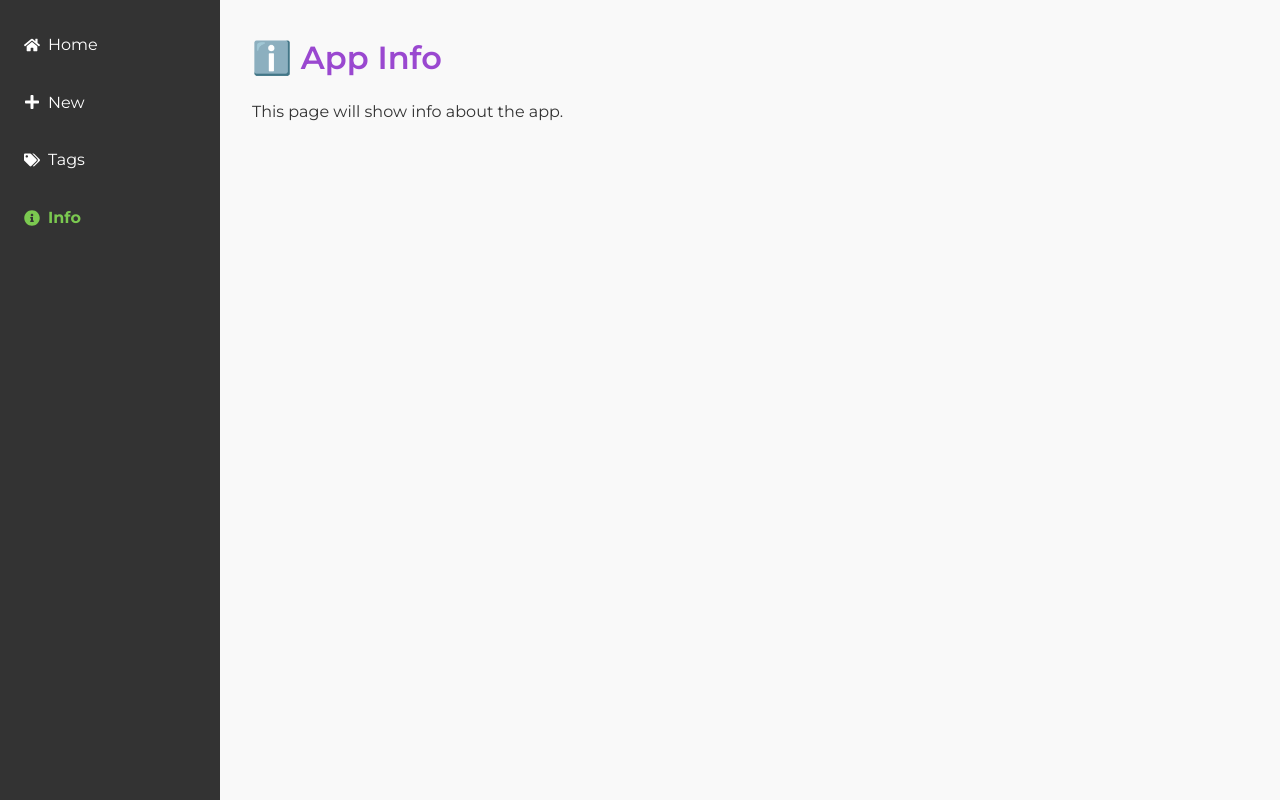
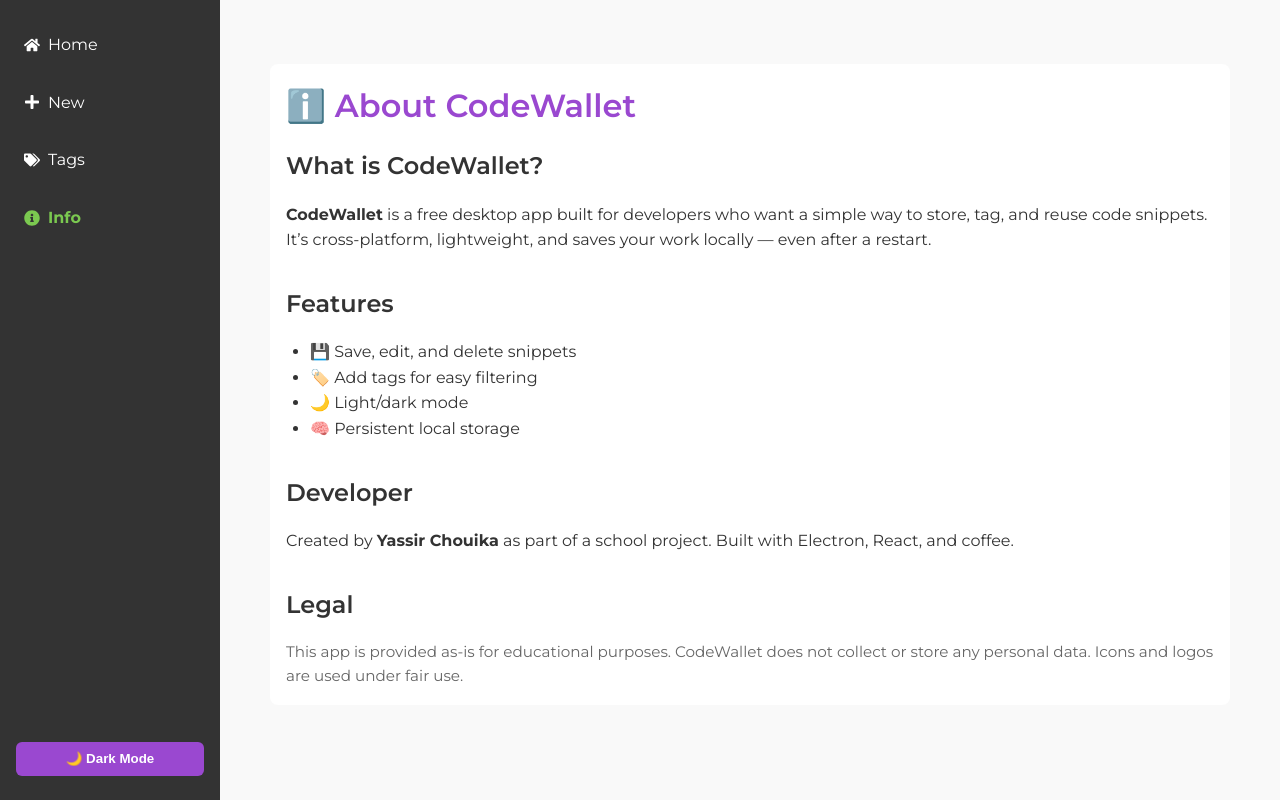
Before and after one commit to yassir-chouika/CodeWallet, a React (Vite) app in the folder src/renderer/: page /info in a window 1280 px wide. Built offline with nearby package versions, Linux system fonts and the light colour scheme.

Commit message:
Final project polish
- Added full dark mode support across all pages
- Fixed snippet card and layout color issues
- Polished Tags page styles
- Finalized README with setup, build, and structure
- Ensured data persistence with electron-store

```diff
--- a/src/renderer/src/assets/SnippetCard.css
+++ b/src/renderer/src/assets/SnippetCard.css
@@ -5,6 +5,14 @@
   padding: 16px;
   margin-bottom: 16px;
   font-family: 'Montserrat', sans-serif;
+  color: #333333;
+}
+
+/* Dark mode override */
+.dark .snippet-card {
+  background-color: #2b2b2b;
+  border-color: #7c61a6;
+  color: #f5f5f5;
 }
 
 .snippet-header {
@@ -19,8 +27,12 @@
   color: #333333;
   font-size: 1.3rem;
   transition: transform 0.3s ease;
+}
 
+.dark .snippet-header h3 {
+  color: #f5f5f5;
 }
+
 .snippet-header h3:hover {
   color: #9a48d0;
   transform: scale(1.08);
@@ -50,6 +62,11 @@
   overflow-x: auto;
 }
 
+.dark .snippet-code {
+  background-color: #1e1e1e;
+  color: #f5f5f5;
+}
+
 .snippet-tags {
   margin-top: 10px;
 }
--- a/src/renderer/src/assets/main.css
+++ b/src/renderer/src/assets/main.css
@@ -31,6 +31,16 @@
   --color-border: #ddd;
 }
 
+:root.dark {
+  --color-bg: #1e1e1e;
+  --color-text: #f5f5f5;
+  --color-primary: #b288c0;
+  --color-accent: #9a48d0;
+  --color-success: #7bc950;
+  --color-muted: #2b2b2b;
+  --color-border: #555;
+}
+
 * {
   box-sizing: border-box;
   margin: 0;
@@ -61,6 +71,9 @@
   max-width: 960px;
   margin: 2rem auto;
   padding: 1rem;
+  background-color: var(--color-bg); /* 👈 add this */
+  color: var(--color-text); /* 👈 add this */
+  border-radius: 8px; /* optional, looks better */
 }
 
 /* Buttons */
@@ -114,6 +127,7 @@
   padding: 1rem;
   margin-bottom: 1rem;
   box-shadow: 0 2px 4px rgba(0, 0, 0, 0.05);
+  color: var(--color-text);
 }
 
 /* Tags */
@@ -210,7 +224,7 @@
 
 .sidebar {
   width: 220px;
-  background-color: var(--color-text);
+  background-color: #333 !important; /* 👈 stays black */
   color: white;
   display: flex;
   flex-direction: column;
@@ -245,6 +259,10 @@
   overflow-y: auto;
 }
 
+.dark .main-content {
+  background-color: #2b2b2b;
+}
+
 /* === Snippet Form Styling === */
 .snippet-form {
   display: flex;
--- a/src/renderer/src/components/Sidebar.jsx
+++ b/src/renderer/src/components/Sidebar.jsx
@@ -1,5 +1,6 @@
 import { NavLink } from 'react-router-dom'
 import { FaHome, FaPlus, FaTags, FaInfoCircle } from 'react-icons/fa'
+import ThemeToggle from './ThemeToggle'
 
 const Sidebar = () => {
   return (
@@ -16,6 +17,7 @@
       <NavLink to="/info" className="nav-item">
         <FaInfoCircle /> Info
       </NavLink>
+      <ThemeToggle />
     </nav>
   )
 }
--- /dev/null
+++ b/src/renderer/src/components/ThemeToggle.jsx
@@ -0,0 +1,30 @@
+import { useEffect, useState } from 'react'
+
+const ThemeToggle = () => {
+  const [isDark, setIsDark] = useState(() => {
+    return localStorage.getItem('theme') === 'dark'
+  })
+
+  useEffect(() => {
+    const root = document.documentElement
+    if (isDark) {
+      root.classList.add('dark')
+      localStorage.setItem('theme', 'dark')
+    } else {
+      root.classList.remove('dark')
+      localStorage.setItem('theme', 'light')
+    }
+  }, [isDark])
+
+  return (
+    <button
+      className="button"
+      onClick={() => setIsDark((prev) => !prev)}
+      style={{ marginTop: 'auto' }}
+    >
+      {isDark ? '☀️ Light Mode' : '🌙 Dark Mode'}
+    </button>
+  )
+}
+
+export default ThemeToggle
--- a/src/renderer/src/pages/InfoPage.jsx
+++ b/src/renderer/src/pages/InfoPage.jsx
@@ -1,8 +1,42 @@
 const InfoPage = () => {
   return (
-    <div>
-      <h1>ℹ️ App Info</h1>
-      <p>This page will show info about the app.</p>
+    <div className="container">
+      <h1>ℹ️ About CodeWallet</h1>
+
+      <section style={{ marginBottom: '2rem' }}>
+        <h2>What is CodeWallet?</h2>
+        <p>
+          <strong>CodeWallet</strong> is a free desktop app built for developers who want a simple
+          way to store, tag, and reuse code snippets. It’s cross-platform, lightweight, and saves
+          your work locally — even after a restart.
+        </p>
+      </section>
+
+      <section style={{ marginBottom: '2rem' }}>
+        <h2>Features</h2>
+        <ul style={{ paddingLeft: '1.5rem', listStyle: 'disc' }}>
+          <li>💾 Save, edit, and delete snippets</li>
+          <li>🏷️ Add tags for easy filtering</li>
+          <li>🌙 Light/dark mode </li>
+          <li>🧠 Persistent local storage</li>
+        </ul>
+      </section>
+
+      <section style={{ marginBottom: '2rem' }}>
+        <h2>Developer</h2>
+        <p>
+          Created by <strong>Yassir Chouika</strong> as part of a school project. Built with
+          Electron, React, and coffee.
+        </p>
+      </section>
+
+      <section>
+        <h2>Legal</h2>
+        <p style={{ fontSize: '0.95rem', color: '#666' }}>
+          This app is provided as-is for educational purposes. CodeWallet does not collect or store
+          any personal data. Icons and logos are used under fair use.
+        </p>
+      </section>
     </div>
   )
 }
```
Also changed, not shown: 1 other file (tests, documents, lock files or other folders).
